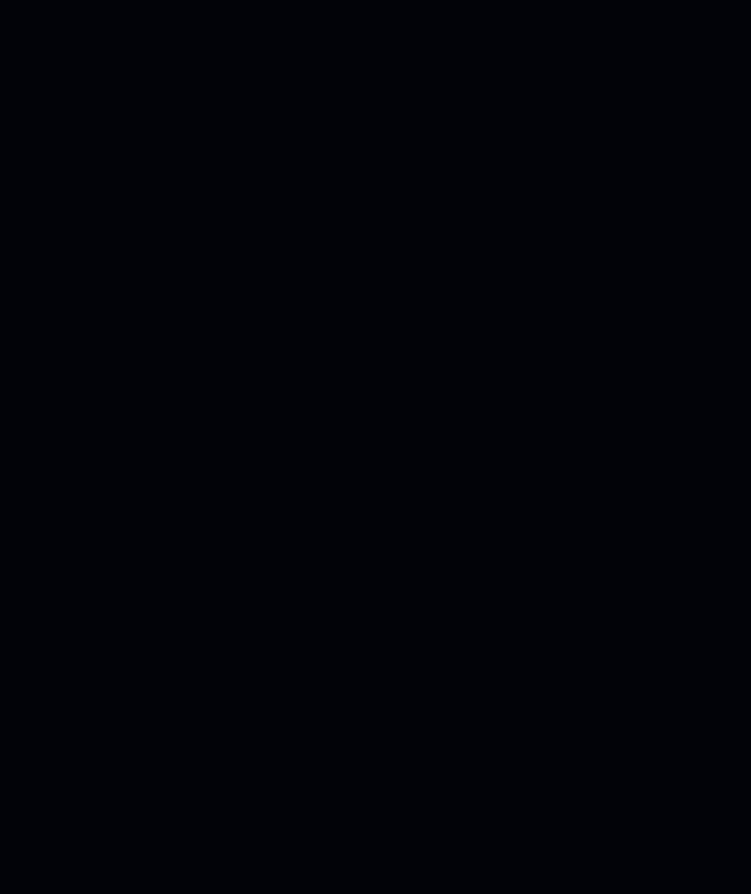
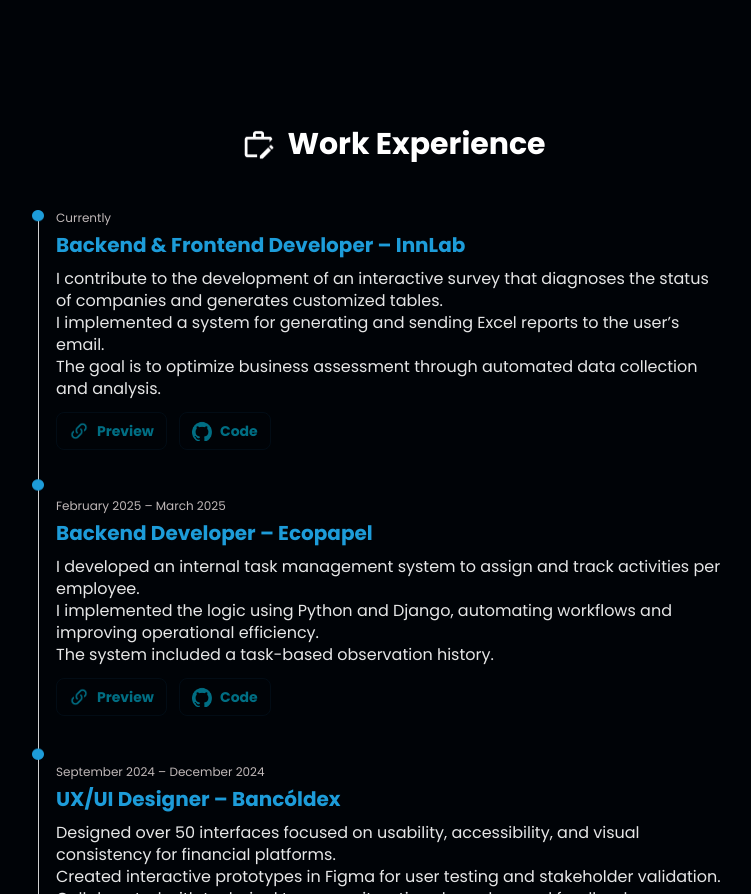
Before and after one commit to sacuadros09/Portafolio-final, a React (Vite) app: page / in a window 1280 px wide. Shown: the part 1906-2800 px from the top of the page, without its empty margins (246-997 px from the left). Before the commit the page ends 1968 px from the top, so only its background shows below. Built offline with nearby package versions, Linux system fonts and the light colour scheme.

Commit message:
medio arreglado

```diff
--- /dev/null
+++ b/src/components/Experience/experience.jsx
@@ -0,0 +1,194 @@
+import React from "react";
+
+export function Experience() {
+  const experiences = [
+    {
+      date: "Currently",
+      role: "Backend & Frontend Developer",
+      company: "InnLab",
+      description: `
+        I contribute to the development of an interactive survey that diagnoses the status of companies and generates customized tables.
+        I implemented a system for generating and sending Excel reports to the user’s email.
+        The goal is to optimize business assessment through automated data collection and analysis.
+      `,
+      actions: [
+        { label: "Preview", icon: "/link-icon.png", link: "", disabled: true },
+        {
+          label: "Code",
+          icon: "/git-icon.png",
+          link: "https://github.com/juanmartinlopeze/Growinn-index-test.git",
+          disabled: true,
+        },
+      ],
+    },
+    {
+      date: "February 2025 – March 2025",
+      role: "Backend Developer",
+      company: "Ecopapel",
+      description: `
+        I developed an internal task management system to assign and track activities per employee.
+        I implemented the logic using Python and Django, automating workflows and improving operational efficiency.
+        The system included a task-based observation history.
+      `,
+      actions: [
+        {
+          label: "Preview",
+          icon: "/link-icon.png",
+          link: "https://ecopapel-preview.com",
+          disabled: true,
+        },
+        {
+          label: "Code",
+          icon: "/git-icon.png",
+          link: "https://github.com/ecopapel-project",
+          disabled: true,
+        },
+      ],
+    },
+    {
+      date: "September 2024 – December 2024",
+      role: "UX/UI Designer",
+      company: "Bancóldex",
+      description: `
+        Designed over 50 interfaces focused on usability, accessibility, and visual consistency for financial platforms.
+        Created interactive prototypes in Figma for user testing and stakeholder validation.
+        Collaborated with technical teams on iterations based on real feedback.
+      `,
+      actions: [
+        {
+          label: "Preview",
+          icon: "/link-icon.png",
+          link: "https://www.behance.net/gallery/213372503/Conecta-Digital-UX-UI",
+        },
+      ],
+    },
+    {
+      date: "March 2023 – June 2023",
+      role: "Product Owner",
+      company: "TEApoyamos",
+      description: `
+        Led a team of 4 people, coordinating communication between the client and the team to ensure requirements were met.
+        Ensured product alignment with user expectations and project goals.
+      `,
+      actions: [
+        {
+          label: "Preview",
+          icon: "/link-icon.png",
+          link: "https://www.behance.net/gallery/172971959/TEApoyamos",
+        },
+      ],
+    },
+  ];
+
+  return (
+    <section
+      id="experience"
+      aria-labelledby="experience-heading"
+      className="w-full py-12 sm:py-16"
+    >
+      <div className="mx-auto w-full max-w-7xl px-4 sm:px-6 lg:px-8">
+        {/* Header */}
+        <div className="mb-12 flex items-center justify-center gap-3">
+          <img
+            src="/work-icon.png"
+            alt=""
+            aria-hidden="true"
+            className="size-[33px]"
+          />
+          <h2
+            id="experience-heading"
+            className="text-center text-3xl font-bold text-white"
+          >
+            Work Experience
+          </h2>
+        </div>
+
+        {/* Timeline + Items */}
+        <div className="relative mx-auto w-full max-w-[740px]">
+          {/* Línea vertical con imagen */}
+          <img
+            src="/time-line.png"
+            alt=""
+            aria-hidden="true"
+            className="pointer-events-none absolute left-[8px] top-0 bottom-0 h-full w-[12px]"
+          />
+
+          {/* Lista de experiencias */}
+          <div role="list" className="ml-8 space-y-12">
+            {experiences.map((job, idx) => (
+              <article role="listitem" key={idx} className="relative">
+                {/* 🔴 Quitamos el circulito */}
+
+                {/* Contenido */}
+                <div className="max-w-[668px]">
+                  {/* Fecha */}
+                  <p className="mb-1 text-left text-xs font-medium text-[#BFB8B8]">
+                    {job.date}
+                  </p>
+
+                  {/* Rol + Compañía */}
+                  <h3 className="mb-2 text-left">
+                    <span className="text-[20px] font-bold text-[#1D9CD9]">
+                      {job.role}
+                    </span>{" "}
+                    <span className="text-[20px] font-bold text-[#1D9CD9]">
+                      – {job.company}
+                    </span>
+                  </h3>
+
+                  {/* Descripción */}
+                  <p className="text-left text-base font-normal leading-snug text-white/90 whitespace-pre-line">
+                    {job.description.trim()}
+                  </p>
+
+                  {/* Acciones */}
+                  <div className="mt-3 flex items-center gap-3">
+                    {job.actions.map((action, i) => {
+                      const isDisabled = !!action.disabled || !action.link;
+                      return (
+                        <button
+                          key={`${job.company}-${i}`}
+                          type="button"
+                          onClick={() =>
+                            !isDisabled &&
+                            window.open(
+                              action.link,
+                              "_blank",
+                              "noopener,noreferrer"
+                            )
+                          }
+                          disabled={isDisabled}
+                          aria-disabled={isDisabled}
+                          className={[
+                            "inline-flex items-center gap-2 rounded-lg border border-[#041624] px-3 py-2",
+                            "text-sm font-semibold text-[#00D8FF] bg-transparent",
+                            "transition-colors focus-visible:outline-none focus-visible:ring-2 focus-visible:ring-[#1D9CD9]",
+                            "hover:bg-[#041624]",
+                            "motion-reduce:transition-none",
+                            isDisabled
+                              ? "opacity-50 cursor-not-allowed hover:bg-transparent"
+                              : "",
+                          ].join(" ")}
+                        >
+                          <img
+                            src={action.icon}
+                            alt=""
+                            aria-hidden="true"
+                            className="size-5"
+                          />
+                          {action.label}
+                        </button>
+                      );
+                    })}
+                  </div>
+                </div>
+              </article>
+            ))}
+          </div>
+        </div>
+      </div>
+    </section>
+  );
+}
+
+export default Experience;
--- a/src/screen/Portfolio/Portfolio.jsx
+++ b/src/screen/Portfolio/Portfolio.jsx
@@ -4,6 +4,7 @@
 import { Carrousel } from "../../components/Carrousel/Carrousel";
 import PageContainer from "../../components/PageContainer/pagecontainer";
 import { Projects } from "../../components/Projects/projects";
+import { Experience } from "../../components/Experience/experience";
 
 export default function Portfolio() {
   // Props para HomeDesktop (tablet/desktop)
@@ -149,8 +150,12 @@
         </PageContainer>
       </section>
 
-      <section>
+      <section id="section3">
         <Projects projects={projects} />
+      </section>
+
+      <section id="section4">
+        <Experience />
       </section>
     </main>
   );
```
